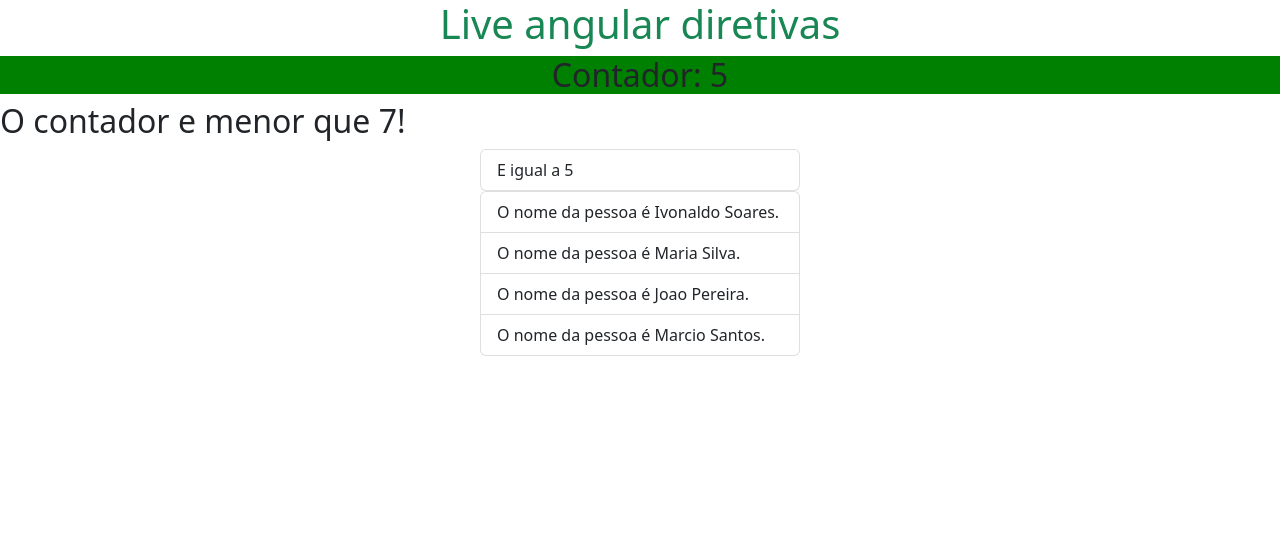
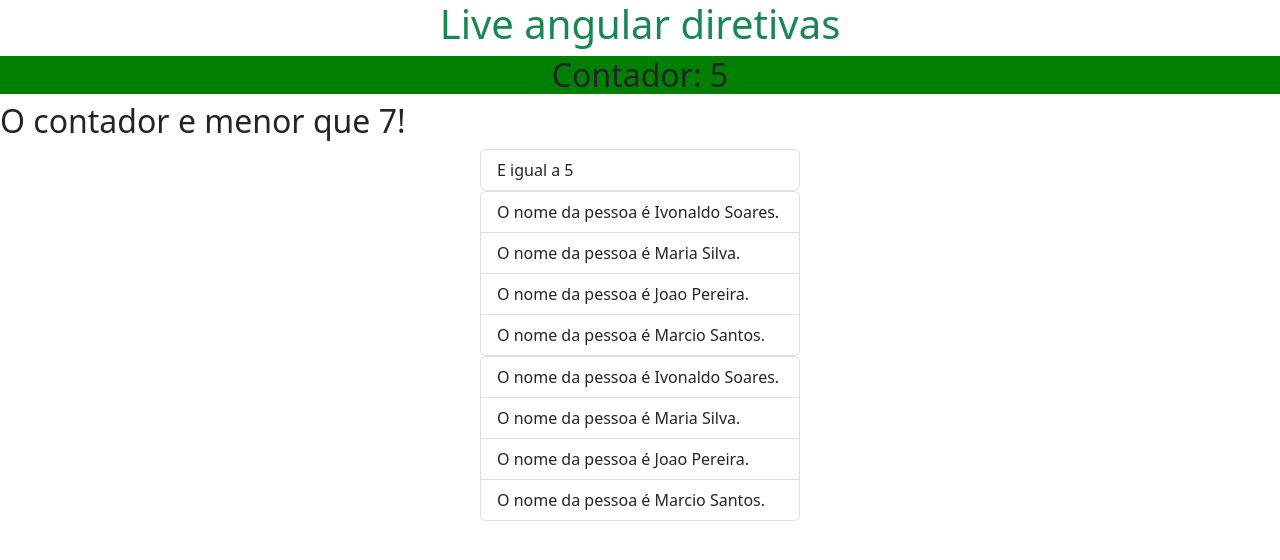
Before and after one commit to peoft/angular-live, an Angular app: page / in a window 1280 px wide. Shown: the top 560 px of the page. Built offline with nearby package versions, Linux system fonts and the light colour scheme.

Commit message:
ngfor com ng-template

```diff
--- a/src/app/app.component.html
+++ b/src/app/app.component.html
@@ -47,3 +47,12 @@
   O nome da pessoa é {{ pessoa.nome }} {{ pessoa.sobrenome }}.
   </li>
 </ul>
+
+
+<ul class="list-group mx-auto col-3">
+  <ng-template ngFor let-pessoa [ngForOf]="pessoas" >
+      <li class="list-group-item">
+      O nome da pessoa é {{ pessoa.nome }} {{ pessoa.sobrenome }}.
+      </li>
+  </ng-template>
+</ul>
```
